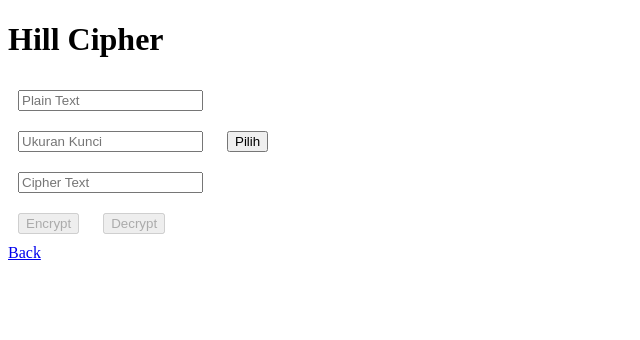
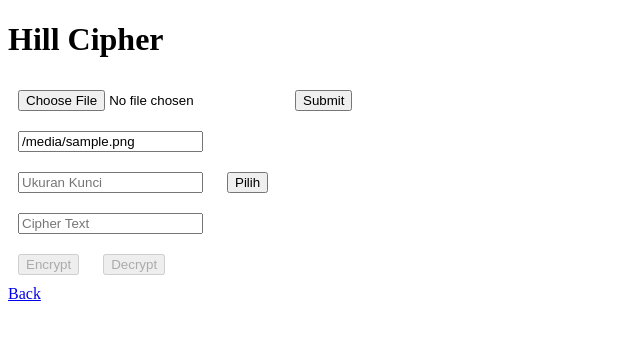
Before and after one commit to farishasim/classic-cipher, a Flask app: template templates/hill.html in a window 1280 px wide. Shown: the top 340 px of the page, without its empty margins (0-640 px from the left). Run offline with Flask 2, Linux system fonts and the light colour scheme; the template is opened without the code that fills it: most values are stand-ins (such as "Sample title", 1, 10 or a date in 2020); some libraries are stand-ins or nearby versions.

Commit message:
add input via file

```diff
--- a/app.py
+++ b/app.py
@@ -1,5 +1,6 @@
 from flask import *
 from cipher import playfair, affine, hill
+from werkzeug.utils import secure_filename
 import json
 
 app = Flask(__name__)
@@ -77,5 +78,16 @@ def hill_decrypt():
     keymat = [[int(key[i*size+j]) for j in range(size)] for i in range(size)]
     return hill.decrypt(cipher, keymat)
 
+
+@app.route('/upload/<cipher>', methods = ['GET', 'POST'])
+def upload_file(cipher):
+    if request.method == 'POST':
+        f = request.files['file']
+        f.save(secure_filename(f"{cipher}-input.txt"))
+        f = open(f"{cipher}-input.txt")
+        return render_template(f"{cipher}.html", fileContent=f.read())
+    return home();
+
+
 if __name__ == "__main__":
     app.run(debug=True)
--- a/templates/hill.html
+++ b/templates/hill.html
@@ -13,7 +13,12 @@
     <main>
         <h1>Hill Cipher</h1>
         <div id=input_section>
-            <input id="plainField" type="text" placeholder="Plain Text">
+            <form action = "/upload/hill" method = "POST"
+            enctype = "multipart/form-data">
+                <input type = "file" name = "file" />
+                <input id="inputFile" type = "submit" value="Submit"/>
+            </form>
+            <input id="plainField" type="text" placeholder="Plain Text" value="{{fileContent}}">
             <div id="key_section">
                 <input id="sizeField" type="number" min="1" placeholder="Ukuran Kunci">
                 <input id="sizeButton" type="submit" value="Pilih">
@@ -36,7 +41,7 @@
                 key[i] = $(`#key-${i}`).val();
             }
             let keystr = JSON.stringify(key)
-            $.post("./hill/encrypt", {text: plain, key: keystr, size: size}).done(data => {
+            $.post("/hill/encrypt", {text: plain, key: keystr, size: size}).done(data => {
                 $("#cipherField").val(data)
             });
         })
@@ -48,7 +53,7 @@
                 key[i] = $(`#key-${i}`).val();
             }
             let keystr = JSON.stringify(key)
-            $.post("./hill/decrypt", {text: cipher, key: keystr, size: size}).done(data => {
+            $.post("/hill/decrypt", {text: cipher, key: keystr, size: size}).done(data => {
                 $("#plainField").val(data)
             });
         })
@@ -83,7 +88,7 @@
                 }
                 let result;
                 let keystr = JSON.stringify(key);
-                $.post("./hill/keycheck", {key: keystr, size: size}).done(data => {
+                $.post("/hill/keycheck", {key: keystr, size: size}).done(data => {
                 if (data !== "ok"){
                     $("#keyMatrix").append('<p id="warning" style="color:red">Kunci harus invertible</p>')
                     return;
```
Also changed, not shown: templates/affine.html (+8 -3 lines), templates/playfair.html (+8 -3 lines), 1 other file.
